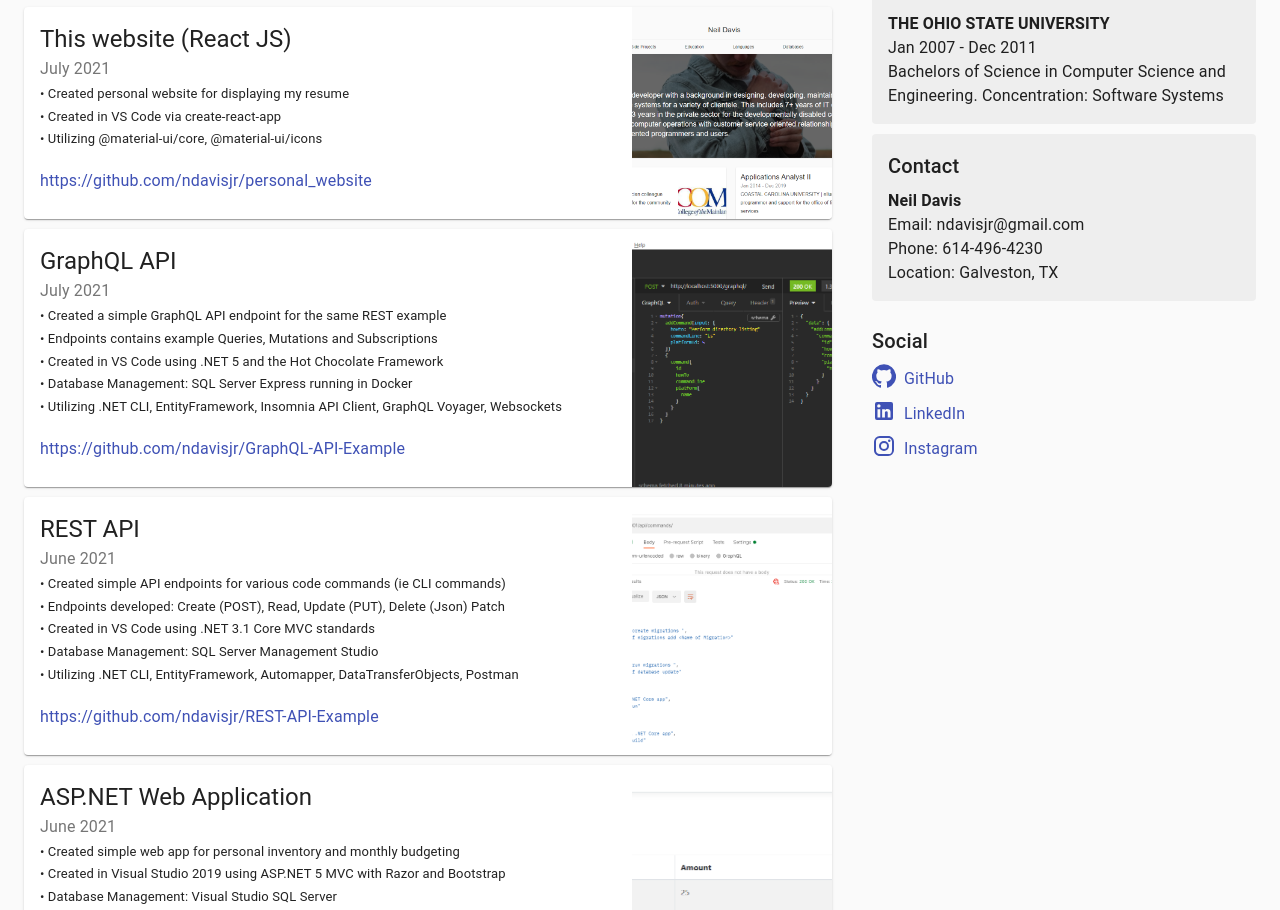
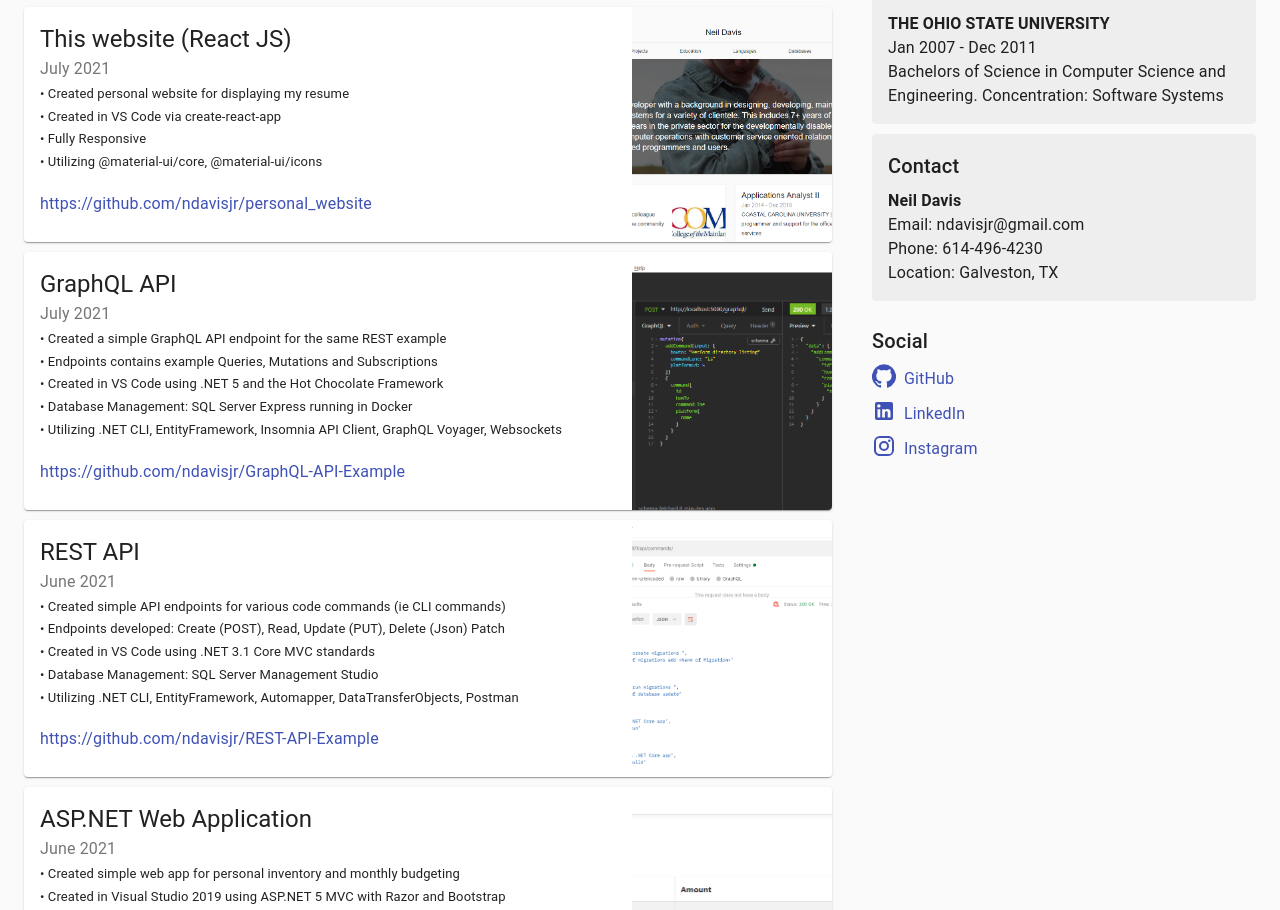
Before and after one commit to ndavisjr/personal_website, a React (Create React App) app: page / in a window 1280 px wide. Shown: the part 1100-2010 px from the top of the page. Built offline with nearby package versions, Linux system fonts and the light colour scheme.

Commit message:
updated exampleprojects.js

```diff
--- a/src/ExampleProjects.js
+++ b/src/ExampleProjects.js
@@ -5,6 +5,7 @@ const exampleProjects = [
       description: [
         'Created personal website for displaying my resume',
         'Created in VS Code via create-react-app',
+        'Fully Responsive',
         'Utilizing @material-ui/core, @material-ui/icons',
       ],
       image: process.env.PUBLIC_URL + '/images/react-example.png',
```
